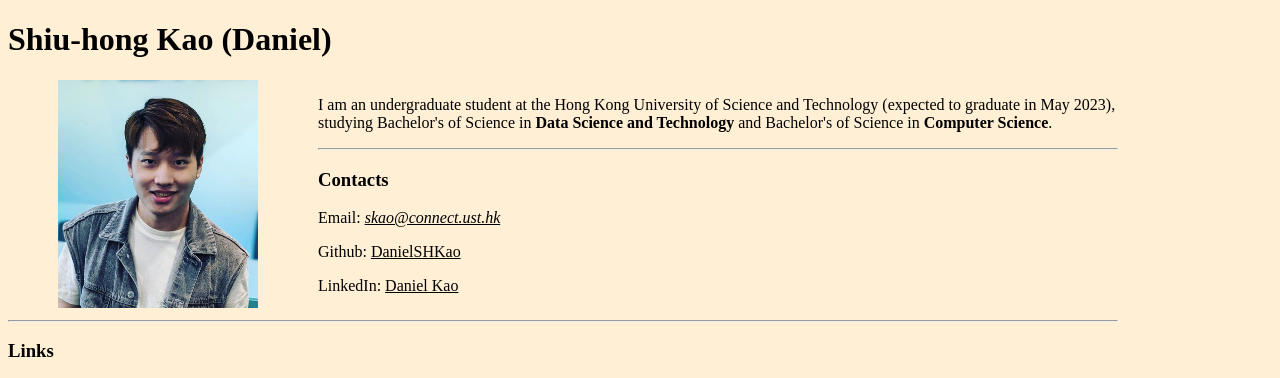
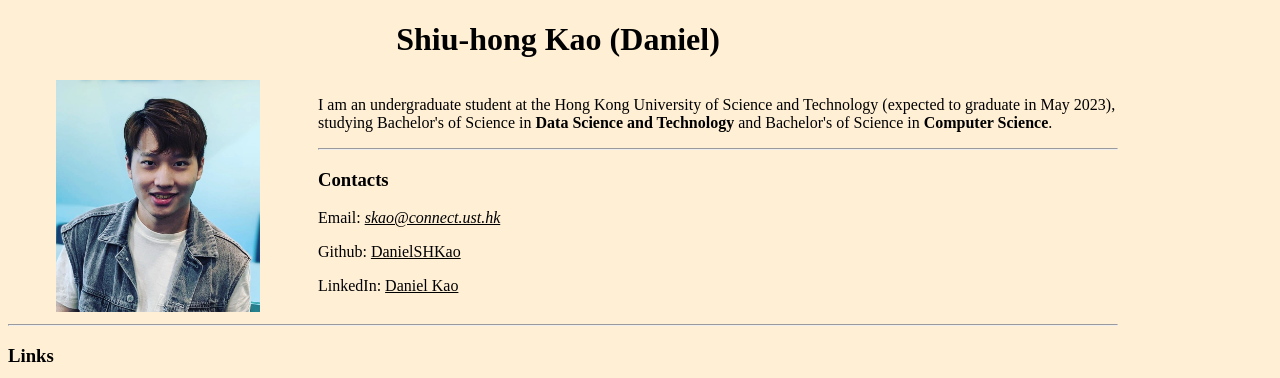
Before and after one commit to DanielSHKao/danielshkao.github.io, a plain HTML site: page index.html in a window 1280 px wide. Shown: the top 378 px of the page. Drawn offline with Linux system fonts and the light colour scheme.

Commit message:
margin update

```diff
--- a/index.html
+++ b/index.html
@@ -6,11 +6,13 @@
     <title>Shiu-hong Kao</title>
   </head>
   <body>
-    <h1>Shiu-hong Kao (Daniel)</h1>
 
+    <div id="header">
+        <center><h1>Shiu-hong Kao (Daniel)</h1></center>
+    </div>
     <div id="intro" class="row">
         <div id="photo" class="column">
-            <center><img width="200" src="src/daniel.jpg"/></center>
+            <center><img width="68%" src="src/daniel.jpg"/></center>
         </div>
         <div id="content" class="column">
             <p>
--- a/mystyle.css
+++ b/mystyle.css
@@ -1,5 +1,11 @@
+html {
+    margin:auto;
+}
 body {
     background-color: #ffefd5;
+  }
+  #header{
+    max-width: 1100px;
   }
   #intro {
     display: flex;
```
